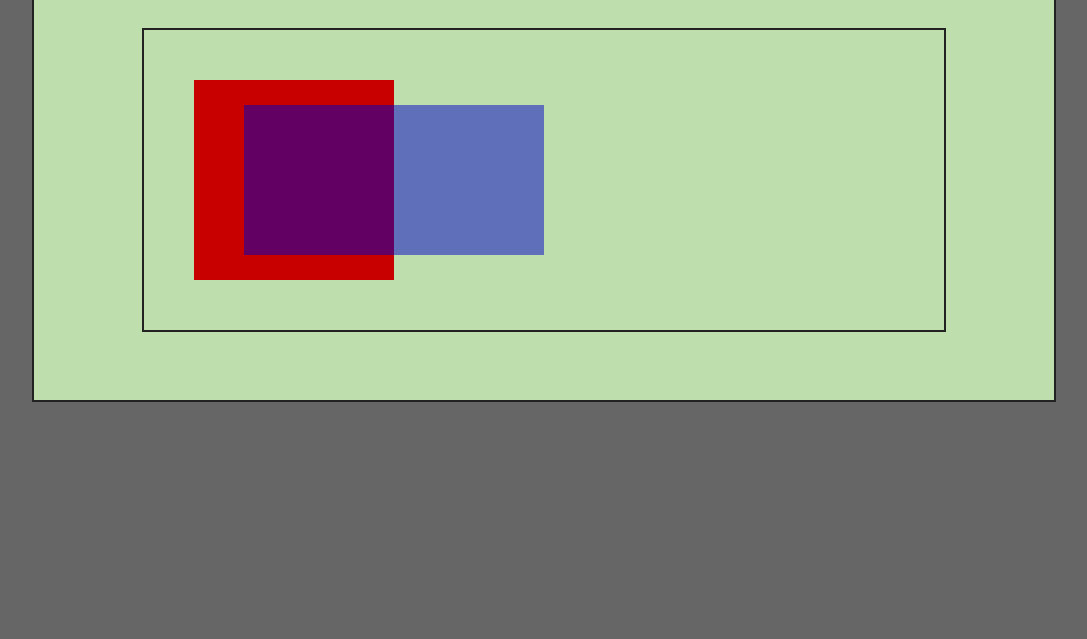
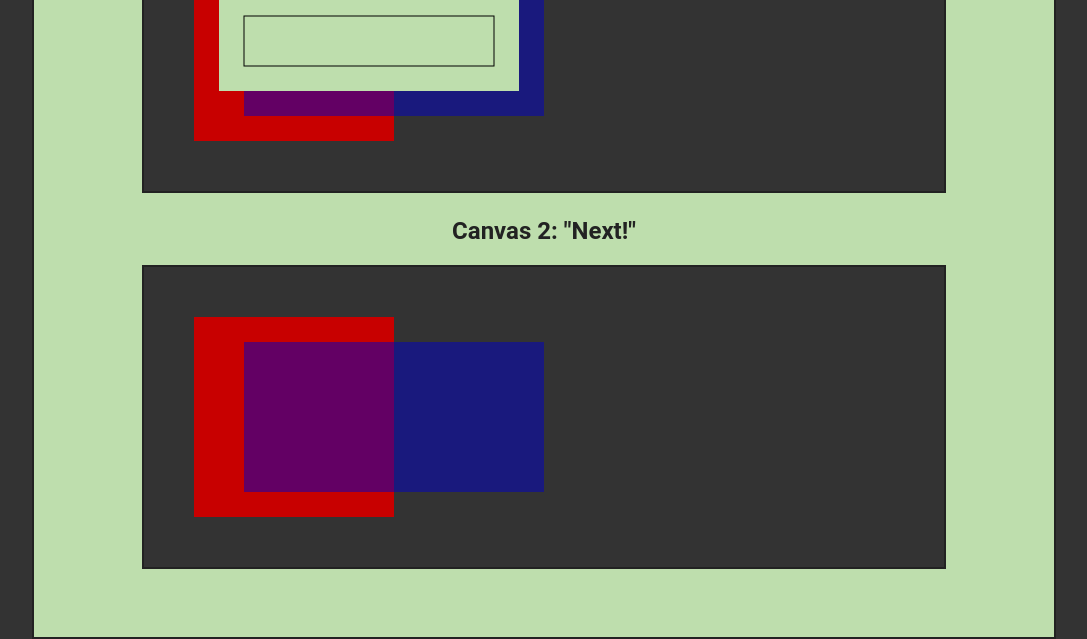
Before and after one commit to oheydrew/js-canvas-test, a plain HTML site: page index.html in a window 1280 px wide. Shown: the part 267-906 px from the top of the page, without its empty margins (104-1191 px from the left). Before the commit the page ends 816 px from the top, so only its background shows below. Drawn offline with Linux system fonts and the light colour scheme.

Commit message:
Refactor JS, Add extra canvasses

```diff
--- a/index.html
+++ b/index.html
@@ -9,15 +9,11 @@
     <link rel="stylesheet" href="styles/build/styles.css">
 </head>
 <body>
-    <container>
-        <div class="content">
+    <content>
+        <div class="container" id="container">
             <h1>HTML5 Canvas Test</h1>
-
-            <canvas id="canvas" width="800" height="300">
-                <p>Fallback Content goes Here!</p>
-                <p>Any browsers that don't support canvas will render this text</p>
-            </canvas>
+            <p>Working through the basic <a href="https://developer.mozilla.org/en-US/docs/Web/API/Canvas_API/Tutorial/Drawing_shapes">MDN Web Docs Canvas Tutorial</a> to get an understanding of canvas elements.</p>
         </div>
-    </container>
+    </content>
 </body>
 </html>
--- a/scripts/main.js
+++ b/scripts/main.js
@@ -1,12 +1,72 @@
-const canvas = document.getElementById('canvas')
-const canvasContext = canvas.getContext('2d')
-
-function draw() {
-  canvasContext.fillStyle = 'rgb(200, 0, 0)';
-  canvasContext.fillRect(50, 50, 200, 200);
-
-  canvasContext.fillStyle = 'rgba(0, 0, 200, 0.5)';
-  canvasContext.fillRect(100, 75, 300, 150);
+docStyles = window.getComputedStyle(document.querySelector("html")); // uses "querySelect" function above to dump the stlyes from HTML element "html" (ie all styles) into "stylesValue"
+docColors = {
+  bg_main: docStyles.getPropertyValue("--color-bg-main"),
+  bg_highlight: docStyles.getPropertyValue("--color-bg-main"),
+  font_main: docStyles.getPropertyValue("--color-bg-main"),
+  font_link: docStyles.getPropertyValue("--color-bg-main"),
+  font_link_hover: docStyles.getPropertyValue("--color-bg-main"),
+  font_link_visited: docStyles.getPropertyValue("--color-bg-main")
 }
 
-draw()
+const container = document.getElementById('container')
+const canvasList = []
+
+const fallbackContent = document.createElement('p')
+fallbackContent.innerText = "Fallback Content goes Here! Any browsers that don't support canvas will render this text"
+
+function makeCanvas(header) {
+  new_canvas = document.createElement('canvas')
+  new_canvas.id = `canvas_${canvasList.length}`
+  new_canvas.width = 800
+  new_canvas.height = 300
+
+  canvasList.push(new_canvas)
+  appendCanvas(canvasList[canvasList.length-1], header)
+}
+
+function appendCanvas(canvas, header) {
+  container.appendChild(document.createElement('br'))
+
+  headerElement = document.createElement('h2')
+  headerElement.innerText = `Canvas ${canvasList.length}: "${header}"`
+  container.appendChild(headerElement)
+
+  container.appendChild(new_canvas)
+  new_canvas.appendChild(fallbackContent)
+}
+
+
+
+// ---------------------------------------------- Canvas 1
+function draw0(canvas) {
+  context = canvas.getContext('2d')
+  context.fillStyle = docColors.bg_highlight
+  context.fillRect(0, 0, canvas.width, canvas.height)
+
+  context.fillStyle = 'rgb(200, 0, 0)'
+  context.fillRect(50, 50, 200, 200)
+
+  context.fillStyle = 'rgba(0, 0, 200, 0.5)'
+  context.fillRect(100, 75, 300, 150)
+
+  context.clearRect(75, 100, 300, 100)
+
+  context.strokeRect(100, 125, 250, 50)
+}
+makeCanvas('2 Boxes in Boxes')
+draw0(canvasList[0])
+
+// ---------------------------------------------- Canvas 2
+function draw1(canvas) {
+  context = canvas.getContext('2d')
+  context.fillStyle = docColors.bg_highlight
+  context.fillRect(0, 0, canvas.width, canvas.height)
+
+  context.fillStyle = 'rgb(200, 0, 0)'
+  context.fillRect(50, 50, 200, 200)
+
+  context.fillStyle = 'rgba(0, 0, 200, 0.5)'
+  context.fillRect(100, 75, 300, 150)
+}
+makeCanvas('Next!')
+draw1(canvasList[1])
--- a/styles/source/styles.scss
+++ b/styles/source/styles.scss
@@ -1,10 +1,12 @@
 * {
-    --color-bg-main: #666;
-    --color-bg-highlight: #bedead;
-    --color-font-main: #222;
-    --color-font-link: #0b5e55;
-    --color-font-link-hover: #0b7e57;
-    --color-font-link-visited: #0b5e55;
+  box-sizing: border-box;
+
+  --color-bg-main: #333;
+  --color-bg-highlight: #bedead;
+  --color-font-main: #222;
+  --color-font-link: #0b5e55;
+  --color-font-link-hover: #0b7e57;
+  --color-font-link-visited: #0b5e55;
   }
 
 body {
@@ -21,7 +23,7 @@ a {
   }
 }
 
-container {
+content {
   width: 100vw;
   height: 100vh;
 
@@ -30,7 +32,7 @@ container {
   align-items: center;
 }
 
-.content {
+.container {
   width: 80vw;
   text-align: center;
 
@@ -59,7 +61,7 @@ textarea {
 }
 
 h1 {
-  margin: 0% 5% 5% 5%;
+  margin: 0 0 20px 0;
 }
 
 button {
```
Also changed, not shown: styles/build/styles.css, 1 other file.
